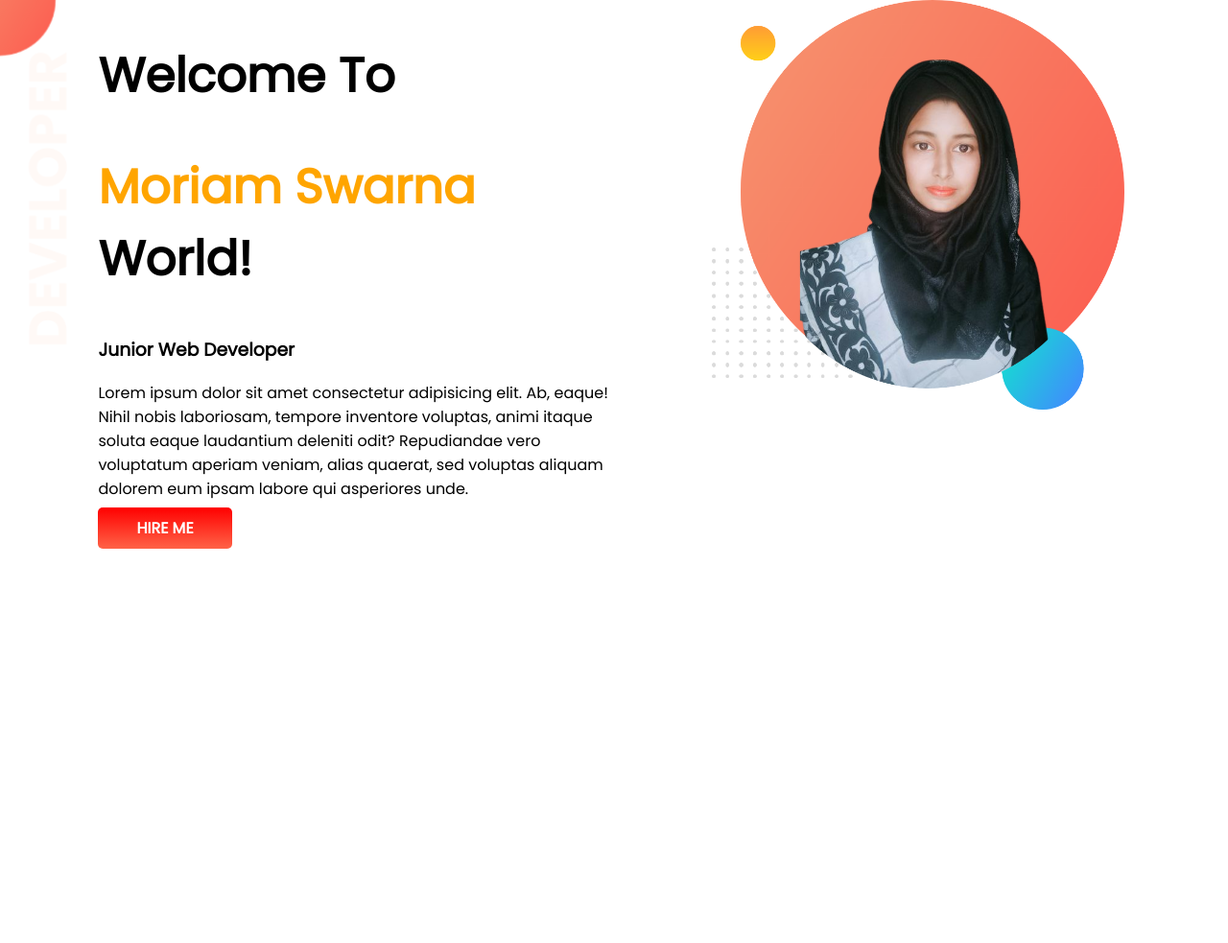
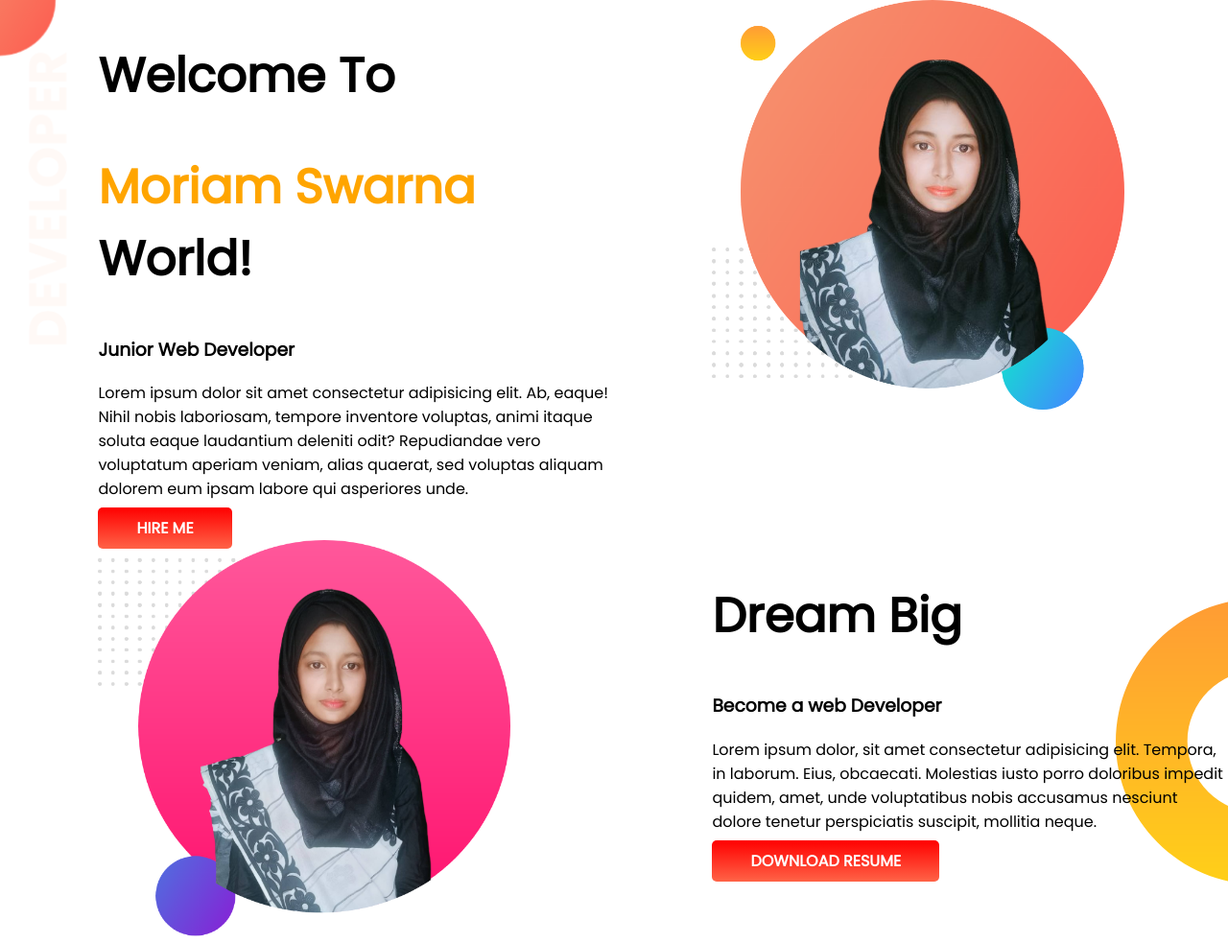
Before and after one commit to MoriamAkterSwarna/developer-portfolio, a plain HTML site: page index.html in a window 1280 px wide. Shown: the whole page at 96% size. Before the commit the page ends 800 px from the top, so only its background shows below. Drawn offline with Linux system fonts and the light colour scheme.

Commit message:
dream big added

```diff
--- a/index.html
+++ b/index.html
@@ -30,6 +30,21 @@
     </section>
 
 
+    <section class="dream-big">
+
+        <div class="half-width">
+            <img src="images/moriam2.png" alt="Moriam">
+        </div>
+        <div class="half-width">
+            <h1>Dream Big</h1>
+            <h3>Become a web Developer</h3>
+            <p>Lorem ipsum dolor, sit amet consectetur adipisicing elit. Tempora, in laborum. Eius, obcaecati. Molestias
+                iusto porro doloribus impedit quidem, amet, unde voluptatibus nobis accusamus nesciunt dolore tenetur
+                perspiciatis suscipit, mollitia neque.
+            </p>
+            <a class="link-button" href="#" target="_blank">DOWNLOAD RESUME</a>
+        </div>
+    </section>
 </body>
 
 </html>
--- a/style.css
+++ b/style.css
@@ -39,3 +39,9 @@ section {
     background-image: url(images/top-banner.png);
     background-repeat: no-repeat;
 }
+
+.dream-big {
+    background-image: url(images/dream-bg.png);
+    background-repeat: no-repeat;
+    background-position: right;
+}
```
